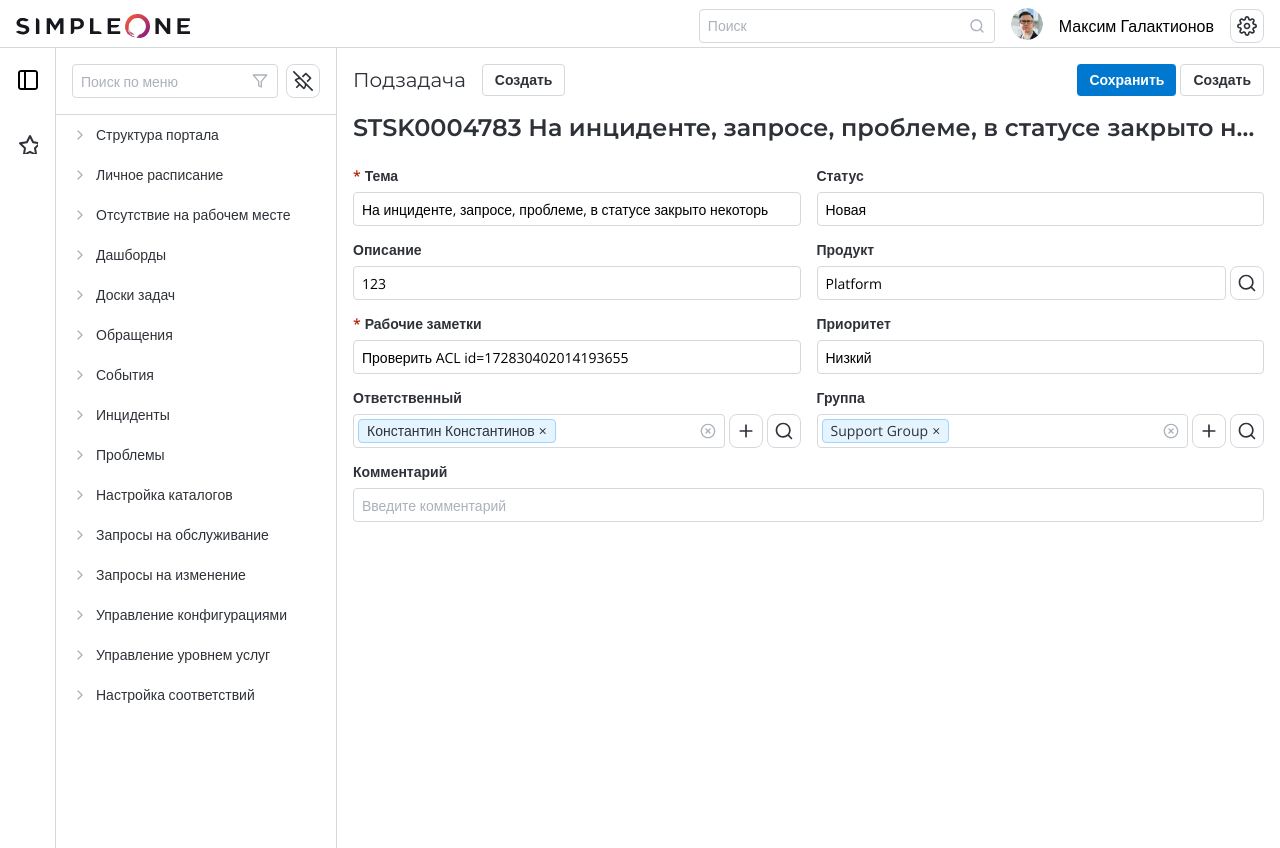
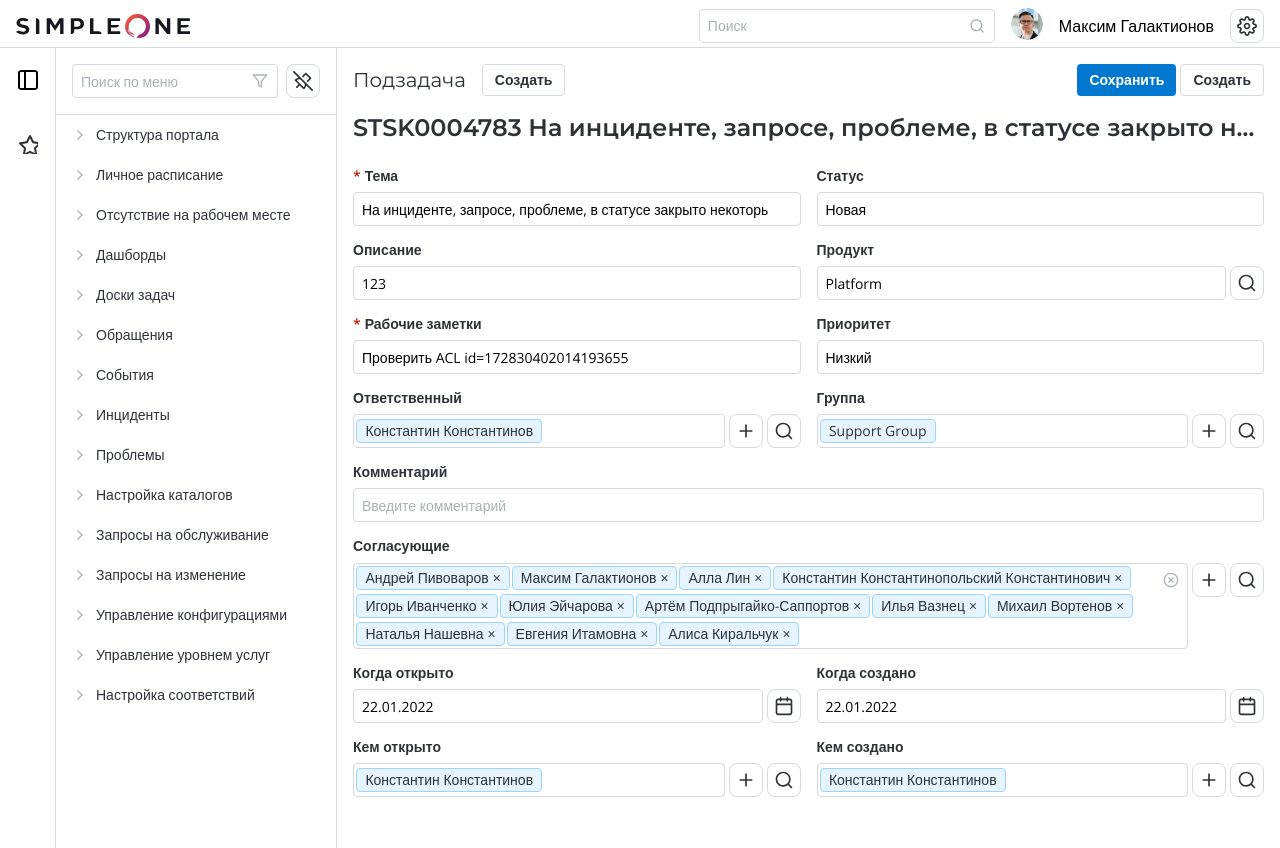
Before and after one commit to InfinityScripter/simple-one, an Angular app: page / in a window 1280 px wide. Built offline with nearby package versions, Linux system fonts and the light colour scheme.

Commit message:
add calendar icon , add group elements

```diff
--- a/src/app/app.component.html
+++ b/src/app/app.component.html
@@ -63,7 +63,7 @@
               <app-label forId="handler">Ответственный</app-label>
               <div class="input-group-two-elements">
                 <app-tag-input inputId="handler" [tags]="['Константин Константинов']"
-                               [removable]="true"></app-tag-input>
+                             ></app-tag-input>
                 <app-button type="icon" icon="plus"></app-button>
                 <app-button type="icon" icon="search-btn"></app-button>
               </div>
@@ -71,7 +71,7 @@
             <div>
               <app-label forId="group">Группа</app-label>
               <div class="input-group-two-elements">
-                <app-tag-input inputId="group" [tags]="['Support Group']" [removable]="true"></app-tag-input>
+                <app-tag-input inputId="group" [tags]="['Support Group']"></app-tag-input>
                 <app-button type="icon" icon="plus"></app-button>
                 <app-button type="icon" icon="search-btn"></app-button>
               </div>
@@ -81,6 +81,66 @@
             <app-label forId="comment">Комментарий</app-label>
             <app-input placeholder="Введите комментарий" inputId="comment"></app-input>
           </div>
+          <div>
+            <app-label forId="coordinating">Согласующие</app-label>
+            <div class="input-group-two-elements">
+              <app-tag-input inputId="coordinating"
+                             [tags]="[
+                 'Андрей Пивоваров',
+                 'Максим Галактионов',
+                 'Алла Лин',
+                 'Константин Константинопольский Константинович',
+                 'Игорь Иванченко',
+                 'Юлия Эйчарова',
+                 'Артём Подпрыгайко-Саппортов',
+                 'Илья Вазнец',
+                 'Михаил Вортенов',
+                 'Наталья Нашевна',
+                 'Евгения Итамовна',
+                 'Алиса Киральчук'
+               ]"
+                             [removable]="true">
+              </app-tag-input>
+              <app-button type="icon" icon="plus"></app-button>
+              <app-button type="icon" icon="search-btn"></app-button>
+            </div>
+          </div>
+          <div class="two-columns">
+            <div>
+              <app-label forId="when-opened">Когда открыто</app-label>
+              <div class="input-group">
+                <app-input placeholder="Введите продукт" inputId="when-opened" value="22.01.2022"></app-input>
+                <app-button type="icon" icon="calendar"></app-button>
+              </div>
+            </div>
+
+            <div>
+              <app-label forId="when-created">Когда создано</app-label>
+              <div class="input-group">
+                <app-input placeholder="Введите продукт" inputId="when-created" value="22.01.2022"></app-input>
+                <app-button type="icon" icon="calendar"></app-button>
+              </div>
+            </div>
+          </div>
+          <div class="two-columns">
+            <div>
+              <app-label forId="who-opened">Кем открыто</app-label>
+              <div class="input-group-two-elements">
+                <app-tag-input inputId="who-opened" [tags]="['Константин Константинов']"
+                ></app-tag-input>
+                <app-button type="icon" icon="plus"></app-button>
+                <app-button type="icon" icon="search-btn"></app-button>
+              </div>
+            </div>
+            <div>
+              <app-label forId="who-created">Кем создано</app-label>
+              <div class="input-group-two-elements">
+                <app-tag-input inputId="who-created" [tags]="['Константин Константинов']"></app-tag-input>
+                <app-button type="icon" icon="plus"></app-button>
+                <app-button type="icon" icon="search-btn"></app-button>
+              </div>
+            </div>
+          </div>
         </div>
       </div>
     </div>
--- a/src/app/common-ui/tag-input/tag-input.component.css
+++ b/src/app/common-ui/tag-input/tag-input.component.css
@@ -4,11 +4,13 @@
   align-items: center;
   border: 1px solid #d5d8dd;
   border-radius: 4px;
-  padding: 4px;
+  padding: 0.15rem;
   width: 100%;
   position: relative;
   height: auto;
   min-height: 34px;
+  row-gap: 4px;
+  column-gap: 2px;
 }
 
 .tag {
```
Also changed, not shown: public/assets/svg/calendar.svg (added).
